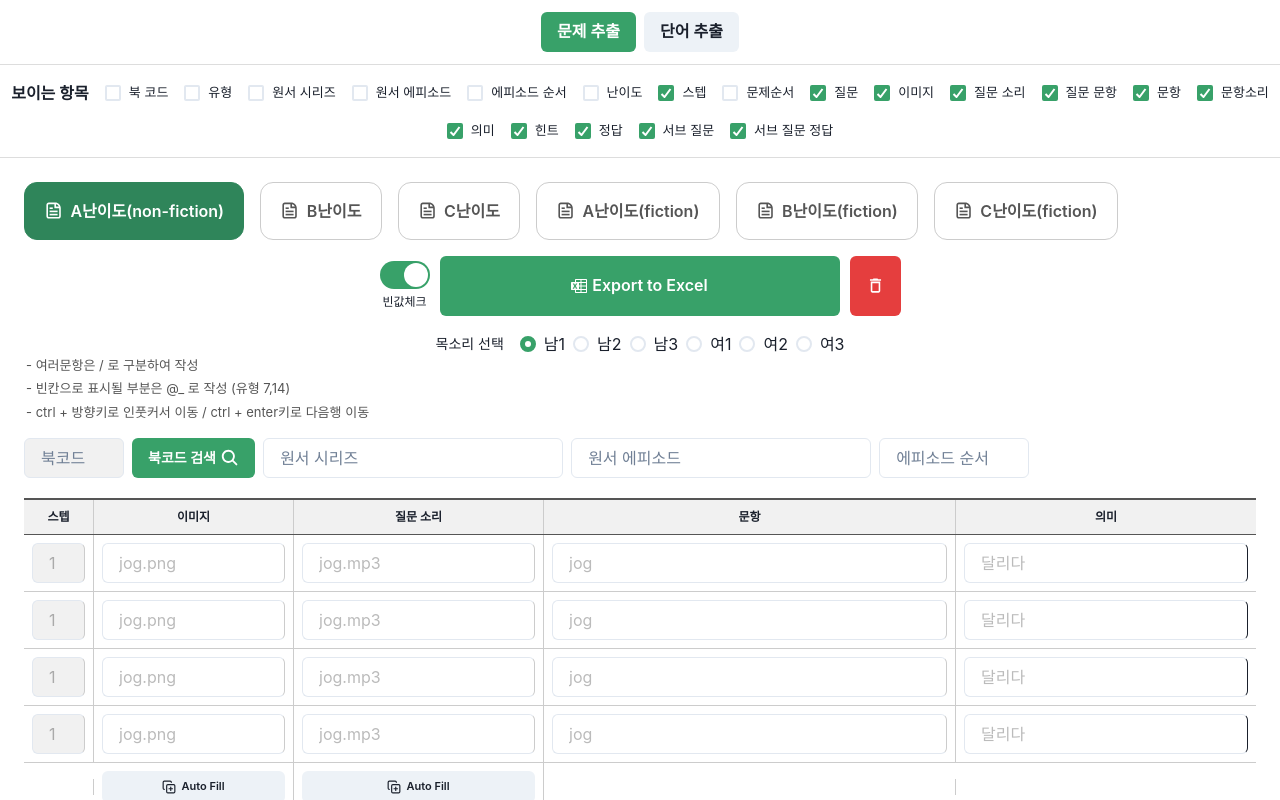
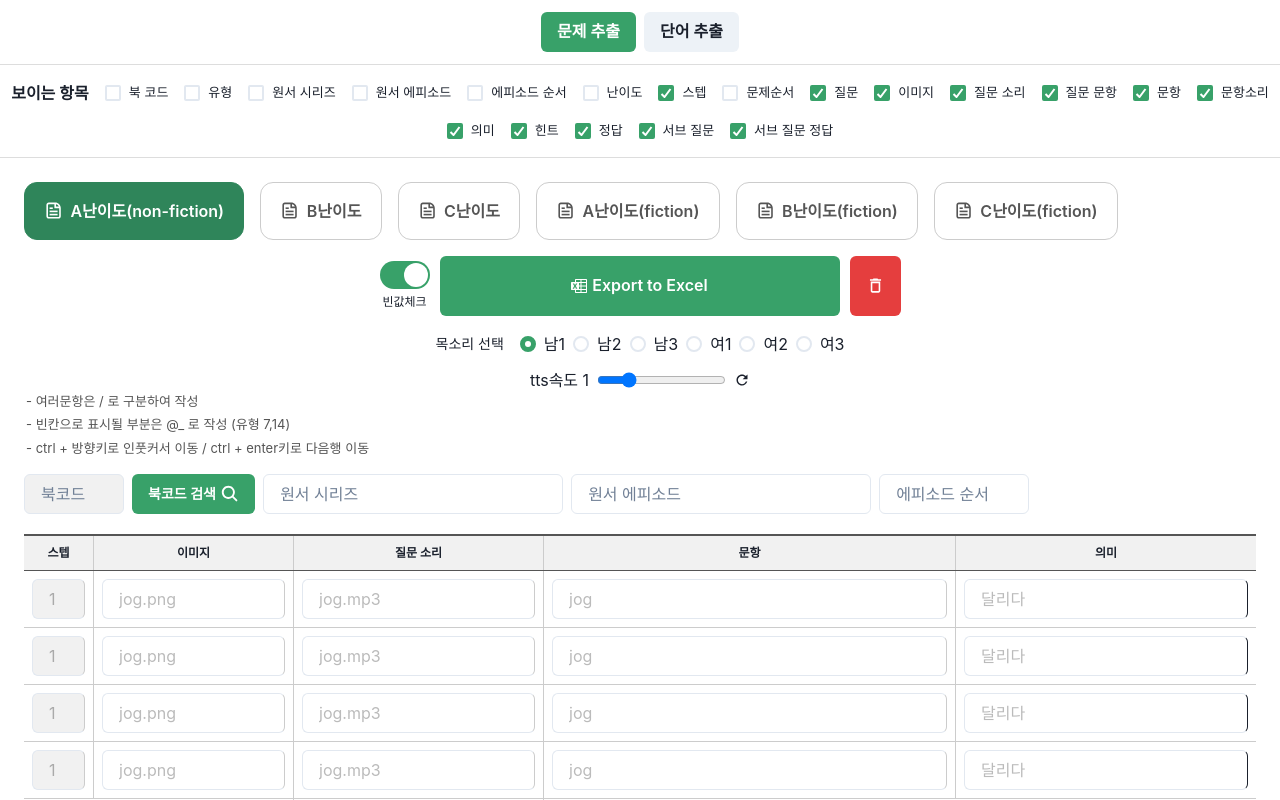
Before and after one commit to ghgfhfg2/problems-to-excel, a React (Vite) app: page / in a window 1280 px wide. Shown: the top 800 px of the page. Built offline with nearby package versions, Linux system fonts and the light colour scheme; no server answers.

Commit message:
tts 속도조절 추가

```diff
--- a/src/App.tsx
+++ b/src/App.tsx
@@ -22,6 +22,7 @@ import {
   RadioGroup,
   Stack,
   Radio,
+  Slider,
 } from "@chakra-ui/react";
 import * as XLSX from "xlsx";
 import {
@@ -67,6 +68,7 @@ import { IoSearch } from "react-icons/io5";
 import { convertTextToSpeech } from "./api/getTts";
 import { convertAudioData, onSoundPlay } from "./utils";
 import WordExport from "./components/WordExport";
+import { IoMdRefresh } from "react-icons/io";
 
 type FormItem = {
   [key: string]: string | number;
@@ -557,7 +559,7 @@ export const App: React.FC = () => {
 
     const ttsArr = convertAudioData(combinedData);
 
-    convertTextToSpeech(ttsArr, voice).then((res) => console.log(res));
+    convertTextToSpeech(ttsArr, voice, ttsRate).then((res) => console.log(res));
     const worksheet = XLSX.utils.json_to_sheet(combinedData);
     const workbook = XLSX.utils.book_new();
     XLSX.utils.book_append_sheet(workbook, worksheet, "ActiveTabData");
@@ -674,6 +676,15 @@ export const App: React.FC = () => {
   const [pageType, setPageType] = useState(1);
   const onTypeChange = (num: number) => {
     setPageType(num);
+  };
+
+  //tts 속도조절
+  const [ttsRate, setTtsRate] = useState<number>(1);
+  const onChangeTtsRate = (e) => {
+    setTtsRate(e.target.value);
+  };
+  const onInitRate = () => {
+    setTtsRate(1);
   };
 
   return (
@@ -861,6 +872,22 @@ export const App: React.FC = () => {
                       </Stack>
                     </RadioGroup>
                   </Flex>
+                  <Flex align={"center"} gap={2} mt={3}>
+                    <span>tts속도 {ttsRate}</span>
+                    <input
+                      type="range"
+                      value={ttsRate}
+                      onChange={onChangeTtsRate}
+                      defaultValue={1}
+                      min={0.25}
+                      max={4.0}
+                      step={0.1}
+                    />
+                    <IoMdRefresh
+                      onClick={onInitRate}
+                      style={{ cursor: "pointer" }}
+                    />
+                  </Flex>
                 </Flex>
               </form>
               <ul className="top-info">
--- a/src/api/getTts.ts
+++ b/src/api/getTts.ts
@@ -1,12 +1,13 @@
 import axios from "axios";
 import { b64toBlob } from "../utils";
 
-export const convertTextToSpeech = async (data, voice) => {
+export const convertTextToSpeech = async (data, voice, rate) => {
   try {
     // 서버로 텍스트 데이터 전송
     const response = await axios.post(`https://node.onebook-test.com/api/tts`, {
       data, // 클라이언트에서 서버로 보낼 데이터 배열
       voice, //목소리
+      rate, //속도
     });
 
     // 서버에서 받은 파일 데이터 배열을 순회하며 처리
--- a/src/components/WordExport.tsx
+++ b/src/components/WordExport.tsx
@@ -12,6 +12,7 @@ import { BsSoundwave } from "react-icons/bs";
 import { useState } from "react";
 import { onSoundPlay } from "../utils";
 import { convertTextToSpeech } from "../api/getTts";
+import { IoMdRefresh } from "react-icons/io";
 
 const WordExport = () => {
   const [voice, setVoice] = useState("en-US-Wavenet-B");
@@ -23,6 +24,16 @@ const WordExport = () => {
   };
   //목소리 선택
 
+  //tts 속도조절
+  const [ttsRate, setTtsRate] = useState<number>(1);
+  const onChangeTtsRate = (e) => {
+    console.log(e.target.value);
+    setTtsRate(e.target.value);
+  };
+  const onInitRate = () => {
+    setTtsRate(1);
+  };
+
   const onExportTTS = () => {
     const wordArr = wordList.split("/").map((el) => {
       const obj = {
@@ -31,7 +42,7 @@ const WordExport = () => {
       };
       return obj;
     });
-    convertTextToSpeech(wordArr, voice);
+    convertTextToSpeech(wordArr, voice, ttsRate);
   };
   return (
     <WordExportStyle>
@@ -65,6 +76,19 @@ const WordExport = () => {
           </Stack>
         </RadioGroup>
       </Flex>
+      <Flex align={"center"} gap={2} mt={3}>
+        <span>tts속도 {ttsRate}</span>
+        <input
+          type="range"
+          value={ttsRate}
+          onChange={onChangeTtsRate}
+          defaultValue={1}
+          min={0.25}
+          max={4.0}
+          step={0.1}
+        />
+        <IoMdRefresh onClick={onInitRate} style={{ cursor: "pointer" }} />
+      </Flex>
       <Textarea
         value={wordList}
         mt={3}
```
